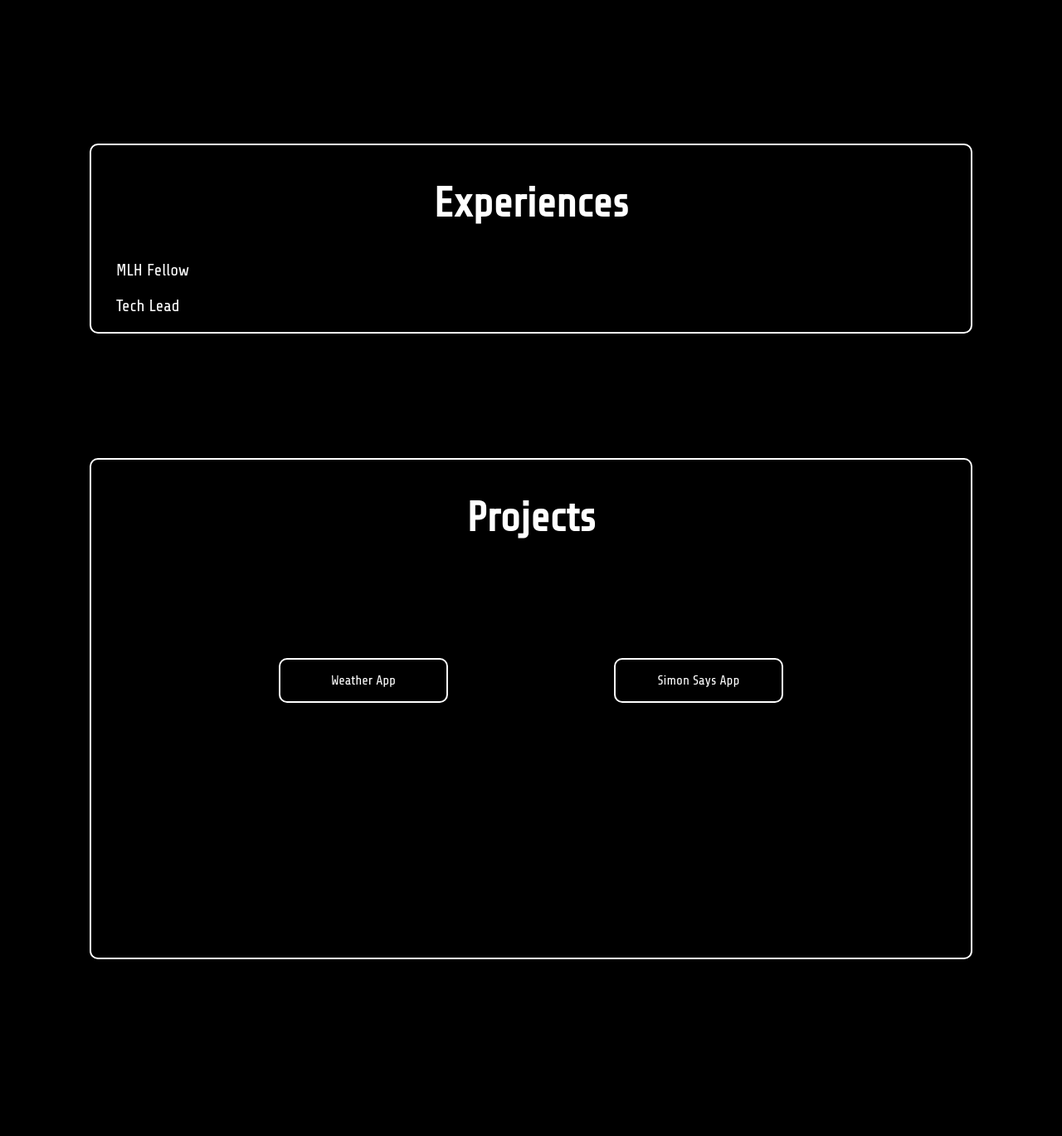
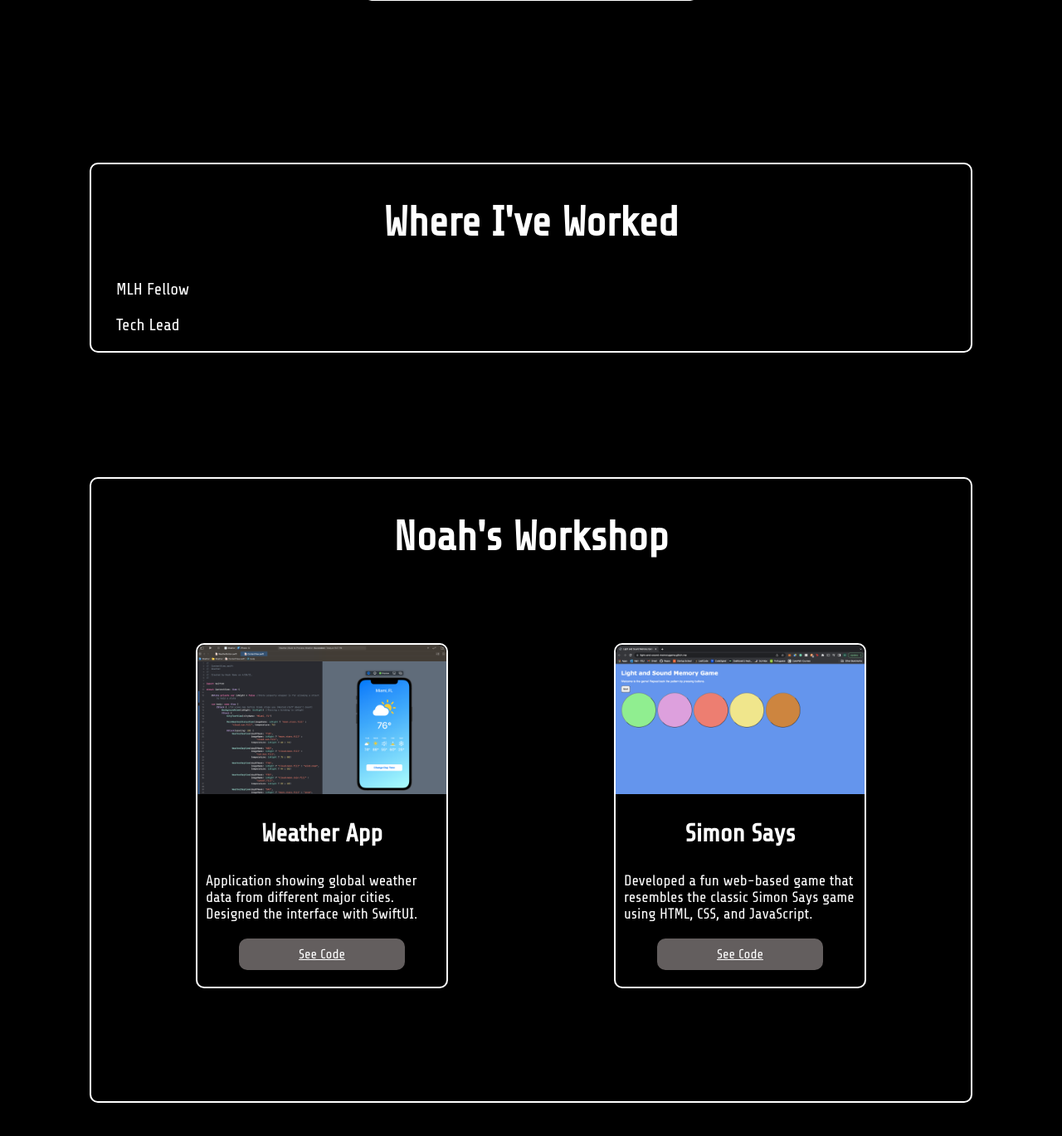
Before and after one commit to MLH-Fellowship/project-boisterous-baboons, a Flask app: page /member/noah in a window 1280 px wide; the page is wider, and only the part inside the window is pictured. Shown: the part 1900-3269 px from the top of that part at 83% size. Before the commit the page ends 3056 px from the top of that part, so only its background shows below. Run offline with Flask 2, Linux system fonts and the light colour scheme.

Commit message:
Worked on inherited templates to add individual project features with links to project repos. Also added start of experience section.

```diff
--- a/app/__init__.py
+++ b/app/__init__.py
@@ -5,7 +5,8 @@
 load_dotenv()
 app = Flask(__name__)
 
-team = {'juan': {"name": "Juan Acosta",
+team = {'juan': {"firstname": "Juan's",
+                 "name": "Juan Acosta",
                  "university": "University of Toronto",
                  "degree": "BS, Computer Science",
                  "years": "2021-2025",
@@ -16,7 +17,8 @@
                  "skills": ["HTML", "CSS", "Javascript", "React", "Node.js", "MongoDB", "Python"],
                  "about": " ",
                  "seal": "toronto"},
-        'malik': {"name": "Malik Baker",
+        'malik': {"firstname": "Malik's",
+                  "name": "Malik Baker",
                   "university": "Boston University",
                   "degree": "BA, Computer Science",
                   "years": "2020-2024",
@@ -27,7 +29,8 @@
                   "skills": ["Java", "Python", "C", "Linux", "Git", "Bash", "HTML", "CSS", "Bash"],
                   "about": "I am currently a rising Junior at Boston University pursuing my Bachelor's degree in Computer Science. Within the scope of technology, my passions include open-source software, web development and systems engineering. Outside of that I enjoy listening to music, watching movies, playing the guitar, or tinkering with my custom-built PC or keyboard.",
                   "seal": "boston"},
-        'noah': {"name": "Noah Romo",
+        'noah': {"firstname": "Noah's",
+                 "name": "Noah Romo",
                  "university": "Florida State University",
                  "degree": "BA, Computer Science",
                  "years": "2020-2024",
@@ -36,7 +39,7 @@
                  "activities": "Activities: Google Developer Student Club, Beta Theta Pi, FSU Boxing",
                  "visited": ["Brazil", "Mexico", "Germany", "England", "Venezuela", "Dominican Republic", "Canada"],
                  "skills": ["Python", "Swift", "C++", "HTML", "CSS", "Javascript"],
-                 "about": "Rising junior at Florida State University in pursuit of a Bachelor of Arts in Computer Science as well as a minor in innovation. App development is like trying to learn chess. So many different ideas/moves to pick from. I started as a beginner. After playing a few games each day, I've developed into a pretty decent player. Soon enough I'll be a master. I'm interested in tech entrepreneurship, fintech, mobile dev, machine learning applications, and decentralized applications. \"The people who are crazy enough to think that they can change the world are the ones who do.\" - Steve Jobs",
+                 "about": "Hello! I'm a junior at Florida State University in pursuit of a Bachelor of Arts in Computer Science and a minor in innovation. App development is like trying to learn chess. There are so many different strategies. I started out as a beginner. By now I've developed into a pretty decent player. And soon enough I'll be a master! I'm interested in tech entrepreneurship, fintech, mobile development, machine learning, and decentralized applications. Currently seeking start up partners to join me on this journey. \"The people who are crazy enough to think that they can change the world are the ones who do.\" - Steve Jobs",
                  "seal": "fsu"}
         }
 
@@ -61,4 +64,5 @@
                            activities=person["activities"],
                            skills=person["skills"],
                            about=person["about"],
-                           seal=person["seal"])
+                           seal=person["seal"],
+                           firstname=person["firstname"])
--- a/app/static/styles/main.css
+++ b/app/static/styles/main.css
@@ -109,19 +109,18 @@
 
 .profile {
     background-color: #000000 !important;
-    /* changed background */
     text-align: center;
     height: 320px;
     margin-bottom: 50px;
 }
 
 .profile h1 {
-    font-size: 60px;  /* Increased font size b/c of new font */
+    font-size: 60px;
     font-weight: 700;
     color: white;
 }
 
-.profile img {
+.profile img {  /* positioning more to the left */
     border-radius: 50%;
     max-width: 100%;
     max-height: 100%;
@@ -130,6 +129,7 @@
     /* changed right margin */
     display: block;
     padding: 20px;
+    transform: translateX(-80px);
 }
 
 .profile .profile-picture {
@@ -342,7 +342,7 @@
 .year {
     font-size: 14px;
     margin-left: 30px;
-    font-weight:lighter
+    font-weight:lighter;
 }
 
 .activites {
@@ -351,7 +351,7 @@
     margin-right: 30px;
 }
 
-.about:hover, .edu:hover, .experiences:hover, .projects:hover{
+.about:hover, .edu:hover, .experiences:hover {
     transform: scale(1.05);
     transition: all 1s ease;
 }
@@ -391,7 +391,7 @@
     color: white;
     background: none;
     border: 2px solid white;
-    height: 600px;
+    height: 750px;
     width: 1060px;
     margin: auto;
     border-radius: 10px;
@@ -401,6 +401,7 @@
 .projects h2 {
     font-size: 50px;
     text-align: center;
+    margin-bottom: 0;
 }
 
 .project-list {
@@ -414,11 +415,49 @@
     color: white;
     background: none;
     border: 2px solid white;
-    width: 200px;
+    width: 300px;
     margin: 100px;
     border-radius: 10px;
 }
 
-.first p, .second p {
+.projects h3 {
+    font-size: 30px;
     text-align: center;
 }
+
+.projects p {
+    font-size: 18px;
+    margin-left: 10px;
+    margin-right: 10px;
+}
+
+.project-image {
+    height: 180px;
+    margin-bottom: 20px;
+    background-size: cover;
+    border-radius: 10px 10px 0 0;
+}
+
+.weather-image {
+    background-image: url('/static/img/project-images/weather-app.jpg');  /* Can't use .. because starting path search from css file */
+}
+
+.simonsays-image {
+    background-image: url('/static/img/project-images/simon-says.jpg');  /* Can't use .. because starting path search from css file */
+}
+
+.project-link {
+    background-color: rgb(99, 94, 94);
+    color: white;
+    padding: 10px 20px;
+    display: block;
+    text-align: center;
+    margin: 20px 50px;
+    border-radius: 10px;
+    cursor: pointer;
+}
+
+.first:hover, .second:hover {
+    transform: scale(1.4);
+    transition: all 1s ease;
+}
--- a/app/templates/noah.html
+++ b/app/templates/noah.html
@@ -1 +1,27 @@
 {% extends 'profilebase.html' %}
+
+{% block first %}
+<div class="project-image weather-image"></div>
+<h3>
+    Weather App
+</h3>
+<p>
+    Application showing global weather data from different major cities. Designed the interface with SwiftUI.
+</p>
+<a href="https://github.com/noahromo/Weather" class="project-link">
+    See Code
+</a>
+{% endblock %}
+
+{% block second %}
+<div class="project-image simonsays-image"></div>
+<h3>
+    Simon Says
+</h3>
+<p>
+    Developed a fun web-based game that resembles the classic Simon Says game using HTML, CSS, and JavaScript.
+</p>
+<a href="https://github.com/noahromo/LightAndSoundMemoryGame" class="project-link">
+    See Code
+</a>
+{% endblock %}
--- a/app/templates/profilebase.html
+++ b/app/templates/profilebase.html
@@ -62,7 +62,7 @@
 
     <section class="about-edu-container">   <!-- START OF ABOUT/EDU -->
         <div class="about">  <!-- ABOUT MYSELF -->
-                <h2>About</h2>
+            <h2>About Me</h2>
             <p>  <!-- Input data -->
                 {{ about }}
             </p>
@@ -95,7 +95,7 @@
 
     <section class="experiences-container">
         <div class="experiences">
-                <h2>Experiences</h2>
+            <h2>Where I've Worked</h2>
             <p>
                 MLH Fellow
             </p>
@@ -107,17 +107,13 @@
 
     <section class="projects-container">
         <div class="projects">
-                <h2>Projects</h2>
+            <h2>{{ firstname }} Workshop</h2>
             <section class="project-list">
                 <div class="first">
-                        <p>
-                            Weather App
-                        </p>
+                    {% block first %}{% endblock %}
                 </div>
                 <div class="second">
-                        <p>
-                            Simon Says App
-                        </p>
+                    {% block second %}{% endblock %}
                 </div>
             </section>
         </div>
```
Also changed, not shown: app/templates/juan.html (+26 -0 lines), app/templates/malik.html (+26 -0 lines), app/static/img/project-images/simon-says.jpg (added), app/static/img/project-images/weather-app.jpg (added). Lines whose indentation alone changed are shown as unchanged.
